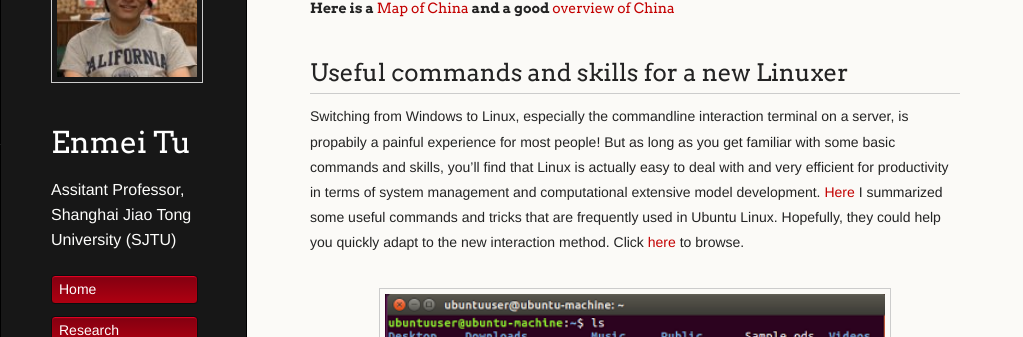
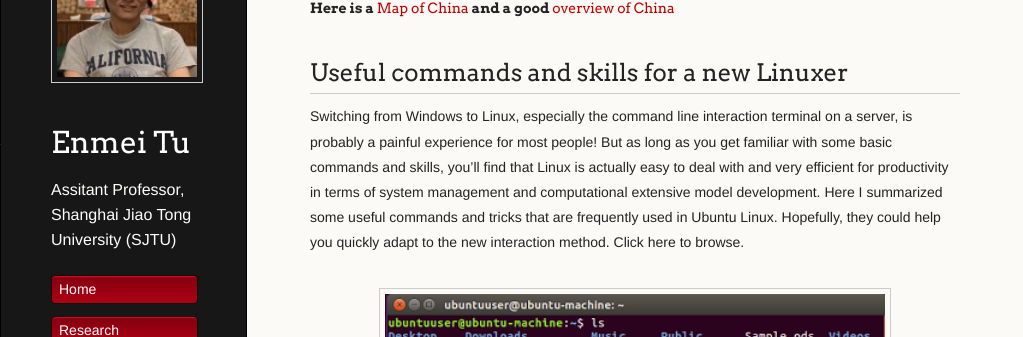
Before and after one commit to hellotem/enmeitu.github.io, a Jekyll site: the page built from resource/index.md, in a window 1280 px wide and 900 px high, scrolled down 1320 px. Shown: the part 152-489 px from the top of the window, without its empty margins (0-1023 px from the left). Built offline with Jekyll 4.4.1, drawn with Linux system fonts in a browser that asks for light colours; our own code applies the rules of GitHub Pages for plain Markdown files; some of the changed lines change nothing that is shown; some of the changed text lies outside the part shown.

Commit message:
Update index.md

```diff
--- a/resource/index.md
+++ b/resource/index.md
@@ -2,8 +2,8 @@
 layout: default
 ---
 ## Announcements
-*  For SJTU students who want to participate researches on machine learning and artificial intelligence, please contact me directly with an email titled "SJTU Student Research".
-* I am very happy to write a recommandation letter for students who attend my classes or take part into research activities in our lab. Please send me a copy of your transcript and CV (if you have one).
+*  For SJTU students who want to participate in researches on machine learning and artificial intelligence, please contact me directly with an email titled "SJTU Student Research".
+* I am very happy to write a recommendation letter for students who attend my classes or take part in research activities in our lab. Please send me a copy of your transcript and CV (if you have one).
 
 ## Major AI related conferences
 
@@ -39,7 +39,7 @@ Rank | University Name | Location | Province
 #### Here is a [Map of China](https://www.chinadiscovery.com/china-maps/china-provincial-map.html) and a good [overview of China](https://www.chinadiscovery.com/travel-guide/facts.html)
 
 ## Useful commands and skills for a new Linuxer
-Switching from Windows to Linux, especially the commandline interaction terminal on a server, is propabily a painful experience for most people! But as long as you get familiar with some basic commands and skills, you'll find that Linux is actually easy to deal with and very efficient for productivity in terms of system management and computational extensive model development. [Here](linux.md) I summarized some useful commands and tricks that are frequently used in Ubuntu Linux. Hopefully, they could help you quickly adapt to the new interaction method. Click [here](linux.md) to browse.
+Switching from Windows to Linux, especially the command line interaction terminal on a server, is probably a painful experience for most people! But as long as you get familiar with some basic commands and skills, you’ll find that Linux is actually easy to deal with and very efficient for productivity in terms of system management and computational extensive model development. Here I summarized some useful commands and tricks that are frequently used in Ubuntu Linux. Hopefully, they could help you quickly adapt to the new interaction method. Click here to browse.
 
 <div style="text-align:center"><img src="1111.png" alt="Markdown Monster icon" align="center" width="500" /></div>
 
```
